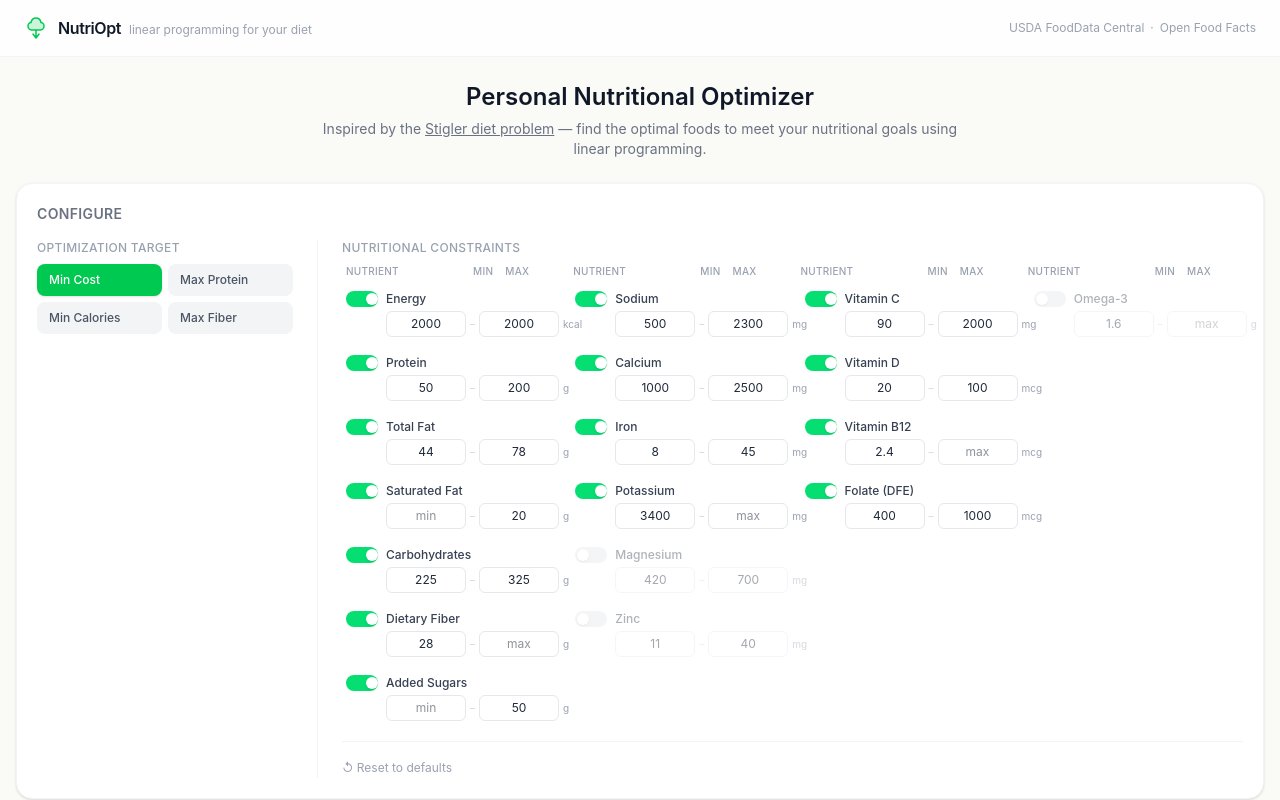
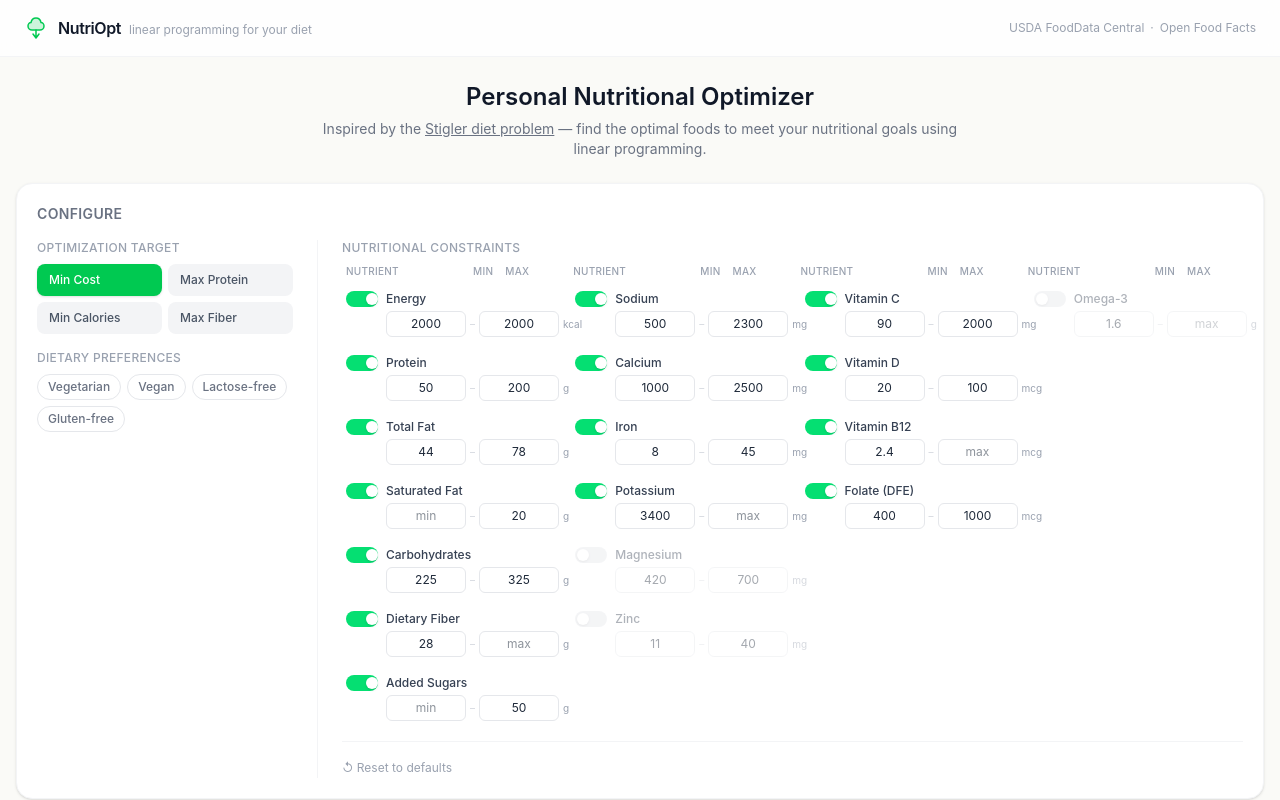
Before and after one commit to yvarhulshof/nutritional-optimizer, a Next.js app: page / in a window 1280 px wide. Shown: the top 800 px of the page. Built offline with nearby package versions, Linux system fonts and the light colour scheme.

Commit message:
Wire dietary preference filters into active UI
- AppShell: add diet state, compute filteredFoods, pass to solver and ResultsPanel
- ConstraintsPanel: add diet/onDietChange props, render toggle chips below ObjectiveSelector
- Selecting vegan auto-enables vegetarian

```diff
--- a/src/components/AppShell.tsx
+++ b/src/components/AppShell.tsx
@@ -2,7 +2,7 @@
 import { useState, useCallback } from 'react';
 import { ConstraintsPanel } from './constraints/ConstraintsPanel';
 import { ResultsPanel } from './results/ResultsPanel';
-import { SelectedFood } from '../types/food';
+import { SelectedFood, DietaryTag } from '../types/food';
 import { NutrientConstraint, ObjectiveType } from '../types/constraints';
 import { DEFAULT_CONSTRAINTS } from '../lib/nutrition/defaults';
 import { COMMON_FOODS } from '../lib/nutrition/commonFoods';
@@ -16,11 +16,17 @@ const ALL_FOODS: SelectedFood[] = COMMON_FOODS.map((sf) => ({
 }));
 
 export function AppShell() {
-  const [selectedFoods] = useState<SelectedFood[]>(ALL_FOODS);
+  const [diet, setDiet] = useState<DietaryTag[]>([]);
   const [objective, setObjective] = useState<ObjectiveType>('minimize_cost');
   const [constraints, setConstraints] = useState<NutrientConstraint[]>(
     DEFAULT_CONSTRAINTS.map((c) => ({ ...c }))
   );
+
+  const filteredFoods = diet.length === 0
+    ? ALL_FOODS
+    : ALL_FOODS.filter((f) =>
+        diet.every((tag) => f.searchResult.dietaryTags?.includes(tag))
+      );
 
   const { result, status, solve } = useOptimizer();
 
@@ -32,8 +38,8 @@ export function AppShell() {
   }, []);
 
   const handleSolve = useCallback(() => {
-    solve(selectedFoods, constraints, objective);
-  }, [selectedFoods, constraints, objective, solve]);
+    solve(filteredFoods, constraints, objective);
+  }, [filteredFoods, constraints, objective, solve]);
 
   const handleRelaxConstraints = useCallback(() => {
     setConstraints((prev) =>
@@ -76,6 +82,8 @@ export function AppShell() {
             constraints={constraints}
             onConstraintsChange={setConstraints}
             onReset={handleReset}
+            diet={diet}
+            onDietChange={setDiet}
           />
         </div>
 
@@ -85,7 +93,7 @@ export function AppShell() {
             result={result}
             solverStatus={status}
             constraints={constraints}
-            selectedFoods={selectedFoods}
+            selectedFoods={filteredFoods}
             onSolve={handleSolve}
             onRelaxConstraints={handleRelaxConstraints}
           />
--- a/src/components/constraints/ConstraintsPanel.tsx
+++ b/src/components/constraints/ConstraintsPanel.tsx
@@ -1,7 +1,15 @@
 'use client';
 import { NutrientConstraint, ObjectiveType } from '../../types/constraints';
+import { DietaryTag } from '../../types/food';
 import { ObjectiveSelector } from './ObjectiveSelector';
 import { NutrientConstraints } from './NutrientConstraints';
+
+const DIETARY_OPTIONS: { tag: DietaryTag; label: string }[] = [
+  { tag: 'vegetarian',   label: 'Vegetarian' },
+  { tag: 'vegan',        label: 'Vegan' },
+  { tag: 'lactose-free', label: 'Lactose-free' },
+  { tag: 'gluten-free',  label: 'Gluten-free' },
+];
 
 interface ConstraintsPanelProps {
   objective: ObjectiveType;
@@ -9,6 +17,8 @@ interface ConstraintsPanelProps {
   constraints: NutrientConstraint[];
   onConstraintsChange: (c: NutrientConstraint[]) => void;
   onReset: () => void;
+  diet: DietaryTag[];
+  onDietChange: (diet: DietaryTag[]) => void;
 }
 
 export function ConstraintsPanel({
@@ -17,7 +27,21 @@ export function ConstraintsPanel({
   constraints,
   onConstraintsChange,
   onReset,
+  diet,
+  onDietChange,
 }: ConstraintsPanelProps) {
+  const toggleDiet = (tag: DietaryTag) => {
+    if (diet.includes(tag)) {
+      onDietChange(diet.filter((t) => t !== tag));
+    } else {
+      // Adding vegan also enables vegetarian
+      const next = tag === 'vegan' && !diet.includes('vegetarian')
+        ? [...diet, tag, 'vegetarian']
+        : [...diet, tag];
+      onDietChange(next);
+    }
+  };
+
   return (
     <div className="p-5">
       <h2 className="text-sm font-semibold text-gray-500 uppercase tracking-wide mb-4">
@@ -25,9 +49,32 @@ export function ConstraintsPanel({
       </h2>
 
       <div className="flex flex-col lg:flex-row gap-6">
-        {/* Left: Optimization target */}
+        {/* Left: Optimization target + dietary filters */}
         <div className="lg:w-64 shrink-0">
           <ObjectiveSelector value={objective} onChange={onObjectiveChange} />
+          <div className="mt-4">
+            <p className="text-xs font-medium text-gray-400 uppercase tracking-wide mb-2">
+              Dietary Preferences
+            </p>
+            <div className="flex flex-wrap gap-1.5">
+              {DIETARY_OPTIONS.map(({ tag, label }) => {
+                const active = diet.includes(tag);
+                return (
+                  <button
+                    key={tag}
+                    onClick={() => toggleDiet(tag)}
+                    className={`px-2.5 py-1 rounded-full text-xs font-medium border transition-colors ${
+                      active
+                        ? 'bg-green-600 border-green-600 text-white'
+                        : 'bg-white border-gray-200 text-gray-500 hover:border-green-400 hover:text-green-600'
+                    }`}
+                  >
+                    {label}
+                  </button>
+                );
+              })}
+            </div>
+          </div>
         </div>
 
         {/* Divider */}
```
